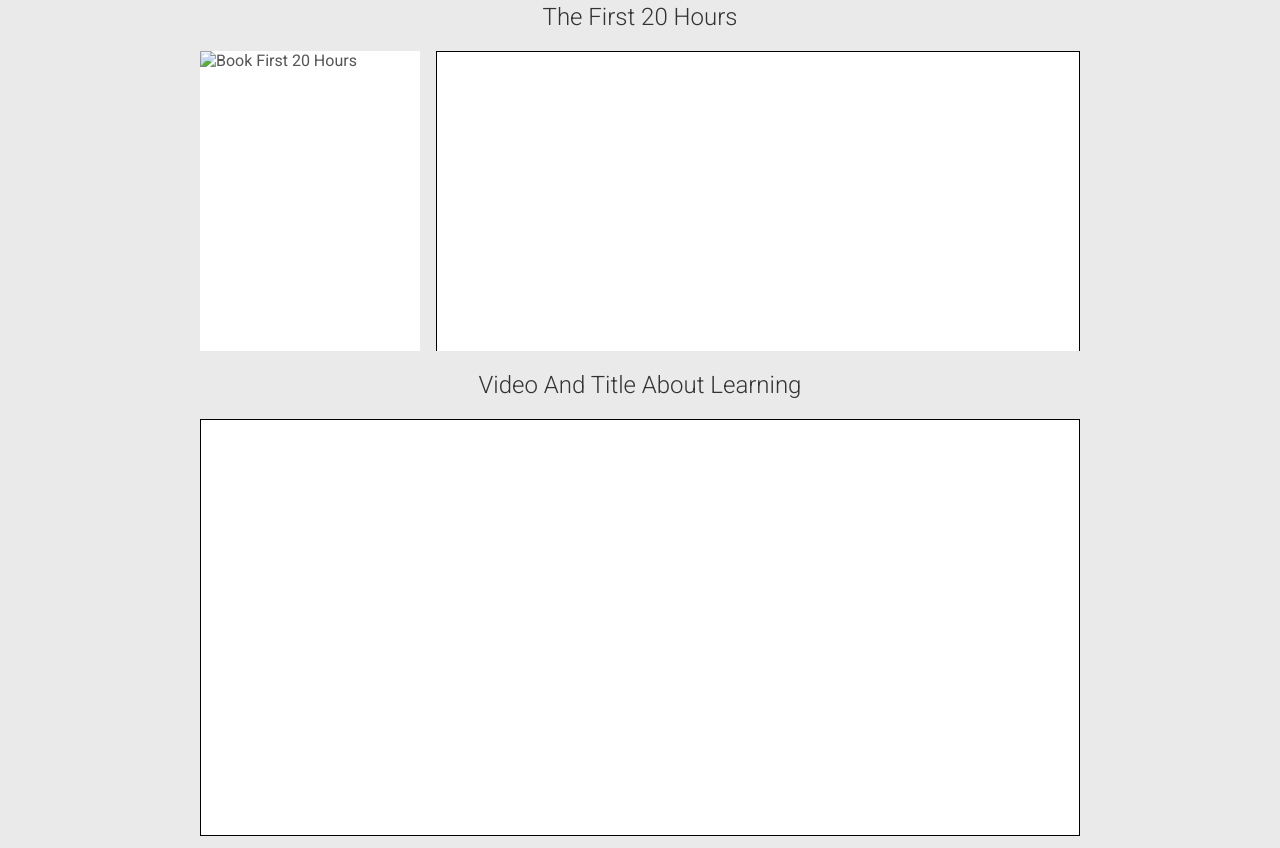
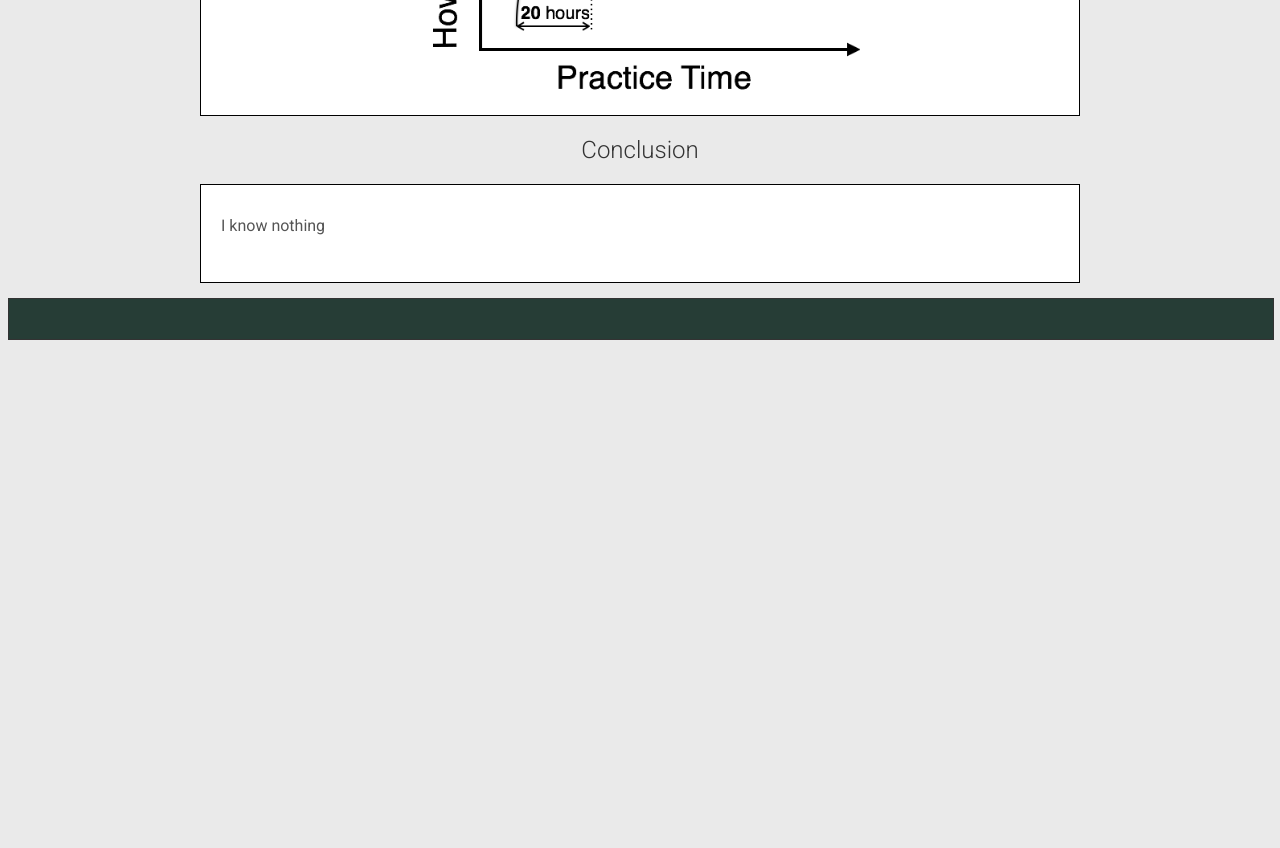
Before and after one commit to abstructs/assignment2, a plain HTML site: page index.html in a window 1280 px wide. Shown: the part 5492-6340 px from the top of the page. After the commit the page ends 5840 px from the top, so only its background shows below. Drawn offline with Linux system fonts and the light colour scheme.

Commit message:
Get rid of useless styles

```diff
--- a/assets/style.css
+++ b/assets/style.css
@@ -142,77 +142,12 @@
   padding-bottom: 15px;
 }
 
-#panel-1, #panel-2, #panel-3 {
-}
-
-/* Video 1 */
-
-.video {
-  height: 400px;
-  max-width: 100em;
-  margin: 0 auto;
-}
-
-/* For the panel/image combo */
-
-.panel-container {
-  width: 100%;
-}
-
-.panel-wrapper {
-  overflow-x: auto;
-  overflow-y: hidden;
-  height: 300px;
-}
-
-.big-panel {
-  margin: 0px;
-  display: inline-block;
-  height: 300px;
-  width: 73%;
-}
-
-.small-img {
-  margin: 0px;
-  display: inline-block;
-  height: 300px;
-  width: 25%;
-  background-color: white;*/
-}
-
-/* 10,000 hour theory */
-
-#theory-img {
-  float: right;
-}
-
-#theory-panel {
-  float: left;
-}
-
-/* First 20 hours theory */
-
-#hours-img {
-  float: left;
-}
-
-#hours-panel {
-  float: right;
-}
-
-/* Conclusion */
-
-#conclusion-panel {
-  height: 300px;
-  margin-bottom: 30px;
-}
-
 /* Footer */
 
 footer {
   height: 40px;
   width: 100%;
-  background-color: #110000;
+  background-color: #263d36;
   border: 1px #333 solid;
 }
 
@@ -234,7 +169,7 @@
 }
 
 #learning-curve-img {
-  width: 30%;
+  width: 50%;
 }
 
 #bomb-comic {
--- a/index.html
+++ b/index.html
@@ -263,43 +263,6 @@
 
     </section>
 
-    <section id="hours-section">
-
-      <header>
-
-        <h1>The First 20 Hours</h1>
-
-      </header>
-
-
-      <div class="container">
-
-        <div class="panel-wrapper">
-          <div class="panel big-panel" id="hours-panel"></div>
-          <img class="small-img" id="hours-img" src="#" alt="Book First 20 Hours" />
-        </div>
-
-      </div>
-
-    </section>
-
-    <section>
-
-      <header>
-
-        <h1>Video And Title About Learning</h1>
-
-      </header>
-
-
-      <div class="container">
-
-        <div class="video panel"></div>
-
-      </div>
-
-    </section>
-
     <section>
 
       <header>
@@ -311,7 +274,11 @@
 
       <div class="container">
 
-        <div class="panel" id="conclusion-panel"></div>
+        <div class="panel">
+
+          <p class="para">I know nothing</p>
+
+        </div>
 
       </div>
 
```
